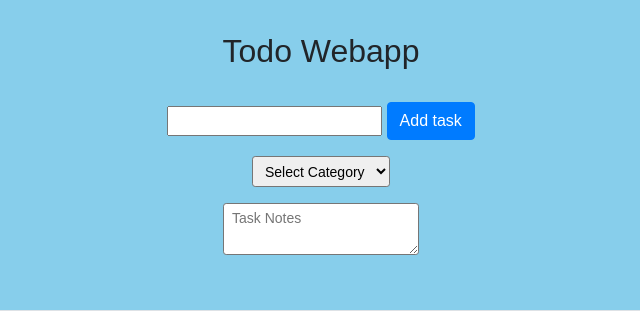
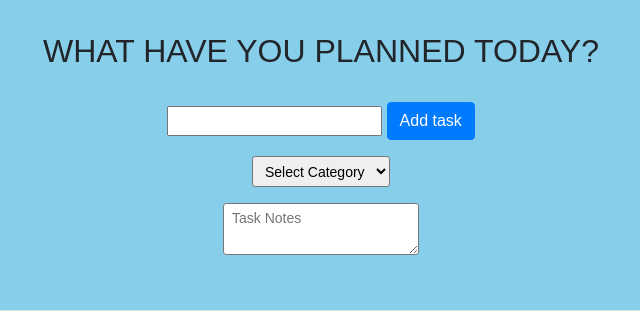
Before and after one commit to steve2700/flask-todo-app, a Flask app: page / in a window 1280 px wide. Shown: the top 311 px of the page, without its empty margins (319-959 px from the left). Run offline with Flask 3, Linux system fonts and the light colour scheme; some libraries are stand-ins or nearby versions.

Commit message:
scrrenshott

```diff
--- a/app.py
+++ b/app.py
@@ -54,6 +54,7 @@ def update(id):
     task = Todo.query.get_or_404(id)
     if request.method == 'POST':
         task.content = request.form['task']
+        task.notes = request.form['notes']  # Add this line to update the notes field
         try:
             db.session.commit()
             return redirect('/')
@@ -63,5 +64,6 @@ def update(id):
         return render_template('update.html', task=task)
 
 
+
 if __name__ == '__main__':
     app.run(debug=True)
--- a/templates/index.html
+++ b/templates/index.html
@@ -5,7 +5,7 @@
 {% endblock %}
 
 {% block body %}
-    <h2 class="text-center">Todo Webapp</h2>
+    <h2 class="text-center">WHAT HAVE YOU PLANNED TODAY?</h2>
     <div class="container justify-content-center text-center py-3 my-3">
         <form action="" method="post">
             <div class="form-group">
```
Also changed, not shown: instance/test.db.
